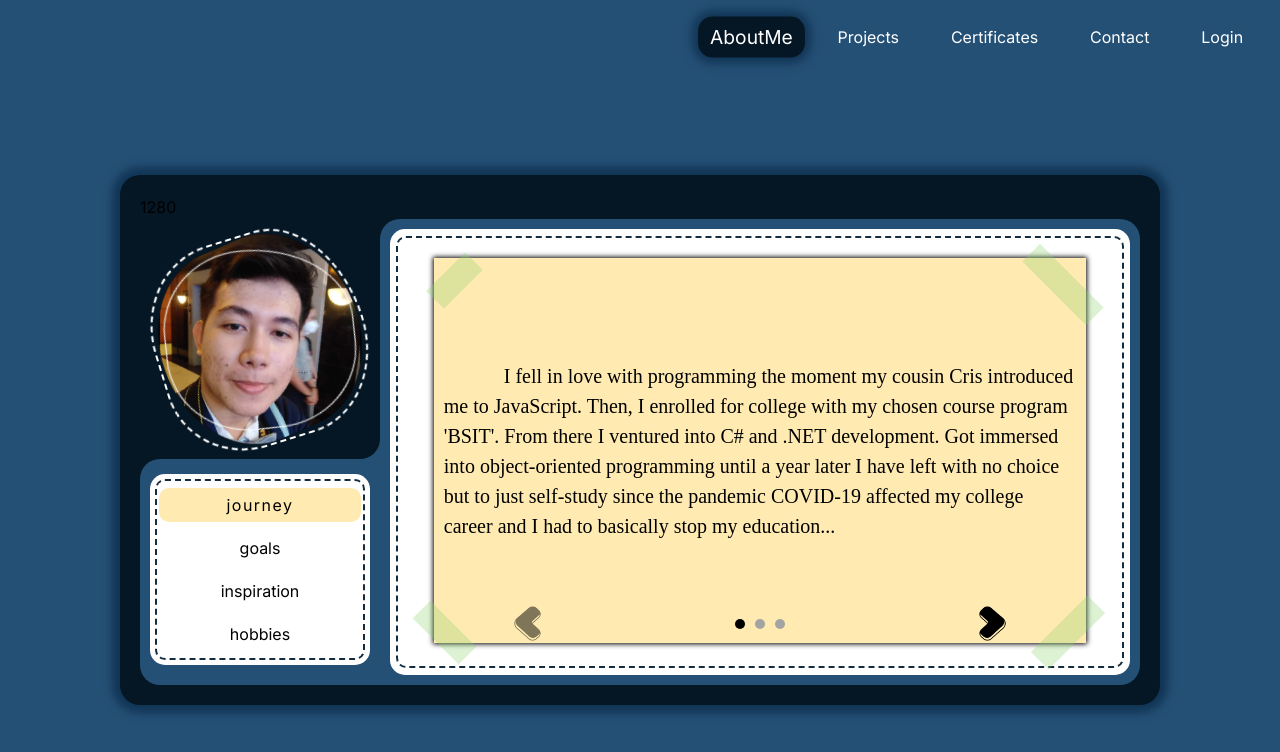
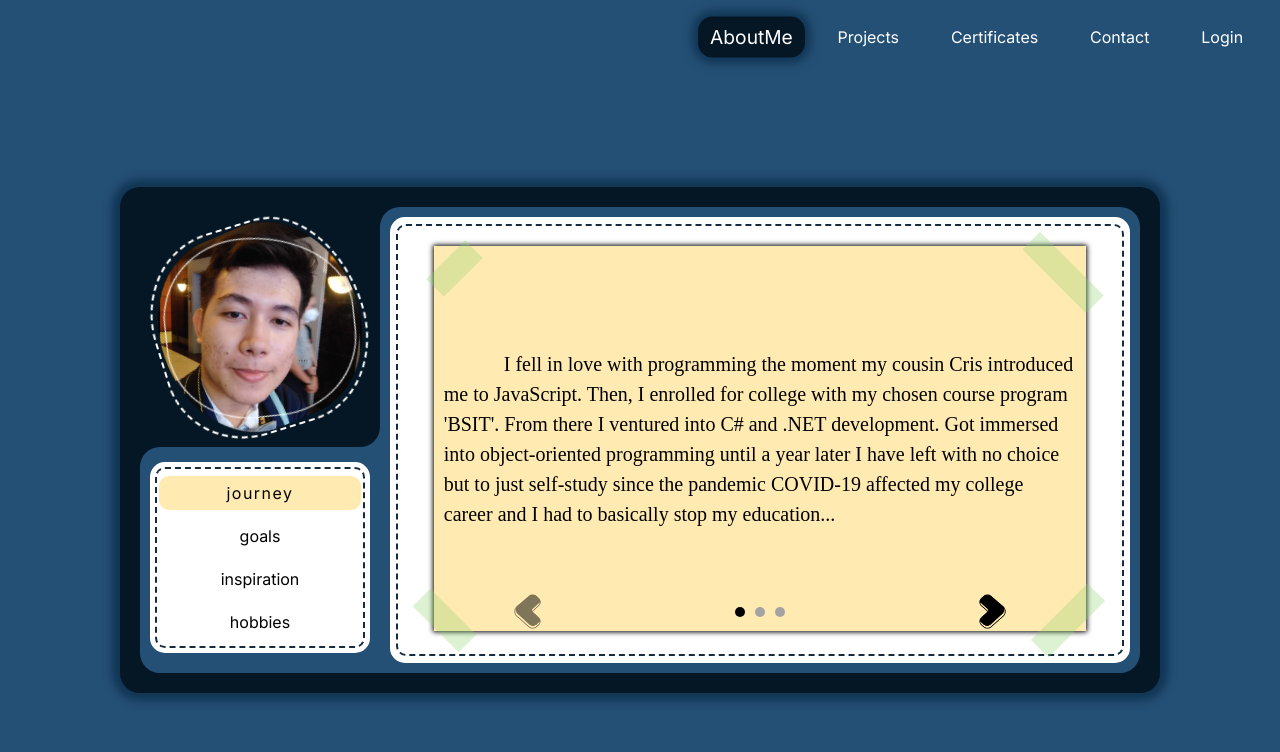
Before and after one commit to lancers2020/mini-portfolio, a Next.js app: page / in a window 1280 px wide. Shown: the top 752 px of the page. Built offline with nearby package versions, Linux system fonts and the light colour scheme.

Commit message:
code cleanup

```diff
--- a/app/components/sections/AboutMe.js
+++ b/app/components/sections/AboutMe.js
@@ -148,7 +148,6 @@ const AboutMe = () => {
             onMouseOver={() => setIsContentHovered(true)}
             onMouseOut={() => setIsContentHovered(false)}
         >
-            {window.innerWidth}
             <div className={style.abWrapper}>
                 <div>
                     <div
@@ -169,7 +168,6 @@ const AboutMe = () => {
                     </div>
                 </div>
                 {modal && width <= 630 && <div className="overlay"></div>}
-                {/* <div className={`${style.abBgRight} ${modal && style.block}`}> */}
                 {width <= 630 ? modal && <Content /> : <Content />}
             </div>
         </section>
```
